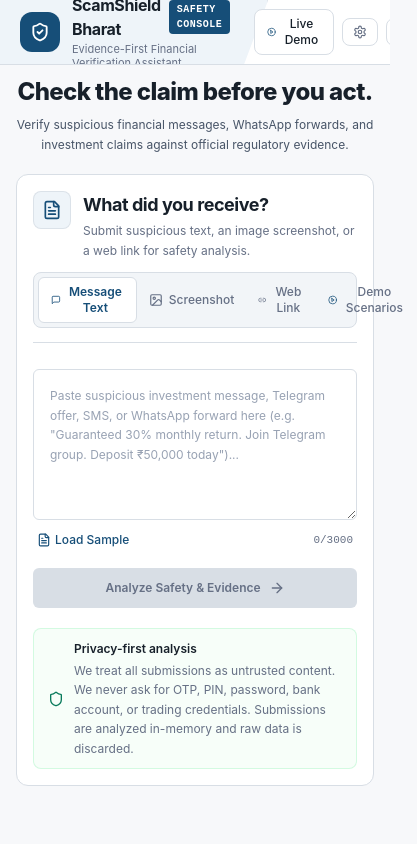
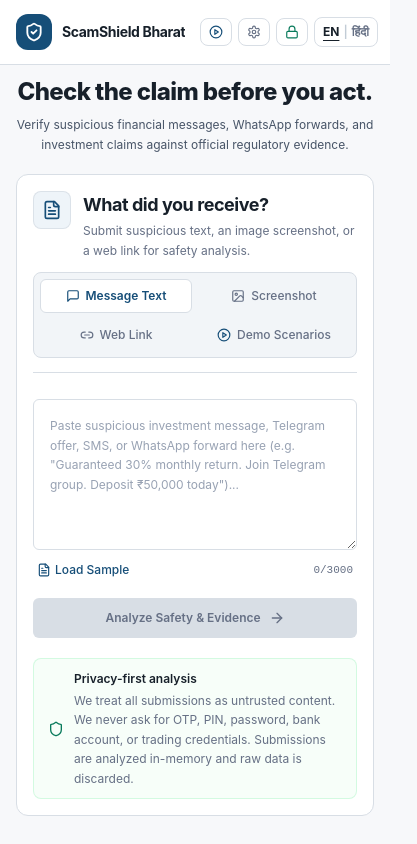
Before and after one commit to aryansingh-2008/scamshield-bharat, a Next.js app: page / in a window 390 px wide. Shown: the top 844 px of the page, 417 px wide, since content can reach past the window. Built offline with nearby package versions, Linux system fonts and the light colour scheme.

Commit message:
feat(ui): implement clean minimal mobile responsive layout and lock desktop design

```diff
--- a/src/app/page.tsx
+++ b/src/app/page.tsx
@@ -216,7 +216,59 @@
                 </div>
 
                 {/* Clean Input Source Selector */}
-                <div className="flex items-center bg-console-850 p-1 rounded-lg border border-console-700 shrink-0">
+                {/* Mobile 2x2 Selector (< sm) */}
+                <div className="grid grid-cols-2 gap-1.5 w-full sm:hidden bg-console-850 p-1.5 rounded-lg border border-console-700">
+                  <button
+                    onClick={() => switchTab('text')}
+                    className={`flex items-center justify-center gap-1.5 py-2 px-2 rounded-md text-xs font-medium transition-colors ${
+                      activeTab === 'text'
+                        ? 'bg-white text-safety-brand-primary shadow-xs font-semibold border border-console-700'
+                        : 'text-console-400 hover:text-console-100'
+                    }`}
+                  >
+                    <MessageSquare className="w-3.5 h-3.5" />
+                    <span>{t.tabMessage}</span>
+                  </button>
+
+                  <button
+                    onClick={() => switchTab('screenshot')}
+                    className={`flex items-center justify-center gap-1.5 py-2 px-2 rounded-md text-xs font-medium transition-colors ${
+                      activeTab === 'screenshot'
+                        ? 'bg-white text-safety-brand-primary shadow-xs font-semibold border border-console-700'
+                        : 'text-console-400 hover:text-console-100'
+                    }`}
+                  >
+                    <ImageIcon className="w-3.5 h-3.5" />
+                    <span>{t.tabScreenshot}</span>
+                  </button>
+
+                  <button
+                    onClick={() => switchTab('url')}
+                    className={`flex items-center justify-center gap-1.5 py-2 px-2 rounded-md text-xs font-medium transition-colors ${
+                      activeTab === 'url'
+                        ? 'bg-white text-safety-brand-primary shadow-xs font-semibold border border-console-700'
+                        : 'text-console-400 hover:text-console-100'
+                    }`}
+                  >
+                    <Link2 className="w-3.5 h-3.5" />
+                    <span>{t.tabLink}</span>
+                  </button>
+
+                  <button
+                    onClick={() => switchTab('demo')}
+                    className={`flex items-center justify-center gap-1.5 py-2 px-2 rounded-md text-xs font-medium transition-colors ${
+                      activeTab === 'demo'
+                        ? 'bg-white text-safety-brand-primary shadow-xs font-semibold border border-console-700'
+                        : 'text-console-400 hover:text-console-100'
+                    }`}
+                  >
+                    <PlayCircle className="w-3.5 h-3.5 text-safety-brand-primary" />
+                    <span>{t.tabDemo}</span>
+                  </button>
+                </div>
+
+                {/* Desktop Inline Selector (>= sm) */}
+                <div className="hidden sm:flex items-center bg-console-850 p-1 rounded-lg border border-console-700 shrink-0">
                   <button
                     onClick={() => switchTab('text')}
                     className={`flex items-center gap-1.5 px-3 py-1.5 rounded-md text-xs font-medium transition-colors ${
--- a/src/components/Header.tsx
+++ b/src/components/Header.tsx
@@ -25,12 +25,12 @@
 
   return (
     <header className="sticky top-0 z-40 w-full border-b border-console-700 bg-white shadow-xs">
-      <div className="max-w-[1440px] mx-auto px-4 sm:px-6 lg:px-8 h-16 flex items-center justify-between relative overflow-hidden">
+      <div className="max-w-[1440px] mx-auto px-3 sm:px-6 lg:px-8 h-16 flex items-center justify-between relative overflow-hidden">
         {/* Left Brand Identity with Option 5 Strong Brand Block */}
-        <div className="relative flex items-center h-full">
+        <div className="relative flex items-center h-full min-w-0">
           {/* Angled background shape */}
           <div
-            className="absolute inset-y-0 -left-6 w-[calc(100%+38px)] bg-[#EEF4F9] border-r border-console-700/60 -z-10"
+            className="hidden sm:block absolute inset-y-0 -left-6 w-[calc(100%+38px)] bg-[#EEF4F9] border-r border-console-700/60 -z-10"
             style={{
               clipPath: 'polygon(0 0, 100% 0, calc(100% - 24px) 100%, 0 100%)',
             }}
@@ -38,24 +38,24 @@
 
           <button
             onClick={onNavigateHome}
-            className="flex items-center gap-3 text-left group focus:outline-none focus:ring-2 focus:ring-safety-brand-primary rounded-lg p-1 pr-6 sm:pr-8"
+            className="flex items-center gap-2.5 sm:gap-3 text-left group focus:outline-none focus:ring-2 focus:ring-safety-brand-primary rounded-lg p-1 pr-2 sm:pr-8 min-w-0"
             aria-label="ScamShield Bharat Home"
           >
             {/* Solid Deep Institutional Blue Shield Block */}
-            <div className="w-10 h-10 rounded-xl bg-safety-brand-primary flex items-center justify-center shrink-0 shadow-xs">
+            <div className="w-9 h-9 sm:w-10 sm:h-10 rounded-xl bg-safety-brand-primary flex items-center justify-center shrink-0 shadow-xs">
               <ShieldCheck className="w-5 h-5 text-white stroke-[2.2]" />
             </div>
 
-            <div>
-              <div className="flex items-center gap-2">
-                <span className="font-bold text-base sm:text-lg text-console-100 tracking-tight font-sans">
+            <div className="min-w-0">
+              <div className="flex items-center gap-1.5 sm:gap-2">
+                <span className="font-bold text-sm sm:text-base lg:text-lg text-console-100 tracking-tight font-sans truncate">
                   {t.brandName}
                 </span>
-                <span className="inline-block px-2 py-0.5 text-[10px] font-mono font-bold bg-safety-brand-primary text-white rounded tracking-wider">
+                <span className="hidden sm:inline-block px-2 py-0.5 text-[10px] font-mono font-bold bg-safety-brand-primary text-white rounded tracking-wider shrink-0">
                   SAFETY CONSOLE
                 </span>
               </div>
-              <p className="text-[11px] sm:text-xs text-console-400 font-sans leading-tight mt-0.5">
+              <p className="hidden md:block text-[11px] sm:text-xs text-console-400 font-sans leading-tight mt-0.5 truncate">
                 {lang === 'hi'
                   ? 'प्रमाण-आधारित वित्तीय धोखाधड़ी जांच सहायक'
                   : 'Evidence-First Financial Verification Assistant'}
@@ -65,43 +65,45 @@
         </div>
 
         {/* Action Controls & Navigation */}
-        <div className="flex items-center gap-2 sm:gap-2.5">
+        <div className="flex items-center gap-1.5 sm:gap-2.5 shrink-0">
           {/* Quick Demo Trigger in Header */}
           {onTriggerDemo && (
             <button
               onClick={onTriggerDemo}
-              className="flex items-center gap-1.5 px-3 py-1.5 text-xs font-medium text-console-100 bg-white hover:bg-console-850 rounded-lg border border-console-700 transition-colors shadow-xs"
+              className="flex items-center gap-1 sm:gap-1.5 px-2 sm:px-3 py-1.5 text-xs font-medium text-console-100 bg-white hover:bg-console-850 rounded-lg border border-console-700 transition-colors shadow-xs"
               title="Open Live Demo Scenarios"
             >
-              <PlayCircle className="w-3.5 h-3.5 text-safety-brand-primary" />
-              <span>{t.navDemo}</span>
+              <PlayCircle className="w-3.5 h-3.5 text-safety-brand-primary shrink-0" />
+              <span className="hidden xs:inline">{t.navDemo}</span>
             </button>
           )}
 
           {/* Architecture Button */}
           <button
             onClick={onOpenArch}
-            className="flex items-center gap-1.5 px-2.5 sm:px-3 py-1.5 text-xs font-medium text-console-300 hover:text-console-100 hover:bg-console-850 rounded-lg border border-console-700 transition-colors"
+            className="flex items-center gap-1.5 px-2 sm:px-3 py-1.5 text-xs font-medium text-console-300 hover:text-console-100 hover:bg-console-850 rounded-lg border border-console-700 transition-colors"
             title="View Pipeline Architecture"
+            aria-label="View Pipeline Architecture"
           >
-            <Settings className="w-3.5 h-3.5 text-console-400" />
-            <span className="hidden sm:inline">{t.navHowItWorks}</span>
+            <Settings className="w-3.5 h-3.5 text-console-400 shrink-0" />
+            <span className="hidden lg:inline">{t.navHowItWorks}</span>
           </button>
 
           {/* Security Button */}
           <button
             onClick={onOpenSecurity}
-            className="flex items-center gap-1.5 px-2.5 sm:px-3 py-1.5 text-xs font-medium text-console-300 hover:text-console-100 hover:bg-console-850 rounded-lg border border-console-700 transition-colors"
+            className="flex items-center gap-1.5 px-2 sm:px-3 py-1.5 text-xs font-medium text-console-300 hover:text-console-100 hover:bg-console-850 rounded-lg border border-console-700 transition-colors"
             title="Security & Privacy Principles"
+            aria-label="Security & Privacy Principles"
           >
-            <Lock className="w-3.5 h-3.5 text-safety-safe-accent" />
-            <span className="hidden sm:inline">{t.navSecurity}</span>
+            <Lock className="w-3.5 h-3.5 text-safety-safe-accent shrink-0" />
+            <span className="hidden lg:inline">{t.navSecurity}</span>
           </button>
 
           {/* Bilingual Language Switcher */}
           <button
             onClick={onToggleLang}
-            className="flex items-center gap-1.5 px-2.5 py-1.5 text-xs font-semibold rounded-lg border border-console-700 bg-white text-console-300 hover:border-console-600 transition-colors focus:ring-2 focus:ring-safety-brand-primary"
+            className="flex items-center gap-1 sm:gap-1.5 px-2 sm:px-2.5 py-1.5 text-xs font-semibold rounded-lg border border-console-700 bg-white text-console-300 hover:border-console-600 transition-colors focus:ring-2 focus:ring-safety-brand-primary shrink-0"
             aria-label="Toggle language between English and Hindi"
           >
             <span
--- a/src/components/UrlInput.tsx
+++ b/src/components/UrlInput.tsx
@@ -95,11 +95,11 @@
         </div>
       )}
 
-      <div className="flex items-center gap-2.5 pt-1">
+      <div className="flex flex-col sm:flex-row items-stretch sm:items-center gap-2.5 pt-1">
         <button
           type="submit"
           disabled={isLoading || !url.trim()}
-          className="flex-1 flex items-center justify-center gap-2 py-3 px-6 rounded-md font-semibold text-xs sm:text-sm bg-safety-brand-primary text-white hover:bg-safety-brand-secondary active:scale-[0.99] disabled:bg-[#D8DEE5] disabled:text-[#667085] disabled:cursor-not-allowed transition-colors shadow-xs focus:outline-none focus:ring-2 focus:ring-safety-brand-primary"
+          className="w-full sm:flex-1 flex items-center justify-center gap-2 py-3 px-6 rounded-md font-semibold text-xs sm:text-sm bg-safety-brand-primary text-white hover:bg-safety-brand-secondary active:scale-[0.99] disabled:bg-[#D8DEE5] disabled:text-[#667085] disabled:cursor-not-allowed transition-colors shadow-xs focus:outline-none focus:ring-2 focus:ring-safety-brand-primary"
         >
           {isLoading ? (
             <span>{t.btnAnalyzing}</span>
@@ -115,10 +115,12 @@
           <button
             type="button"
             onClick={() => setUrl('')}
-            className="p-3 rounded-md border border-console-700 bg-white text-console-400 hover:text-console-100 hover:bg-console-850 transition-colors"
+            className="py-2.5 px-4 sm:p-3 rounded-md border border-console-700 bg-white text-console-400 hover:text-console-100 hover:bg-console-850 transition-colors flex items-center justify-center gap-1.5 text-xs font-medium"
             title={t.btnClear}
+            aria-label={t.btnClear}
           >
             <Trash2 className="w-4 h-4" />
+            <span className="sm:hidden">{t.btnClear}</span>
           </button>
         )}
       </div>
```
Also changed, not shown: src/components/EvidenceTrail.tsx (+64 -23 lines), src/components/MessageInput.tsx (+4 -3 lines).
